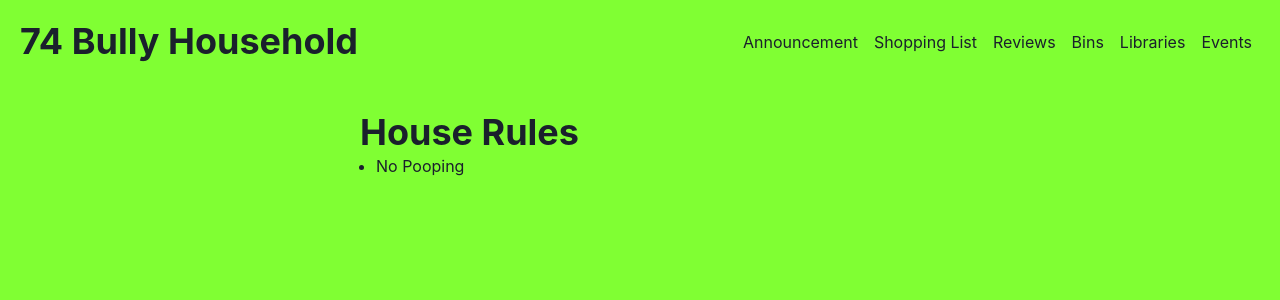
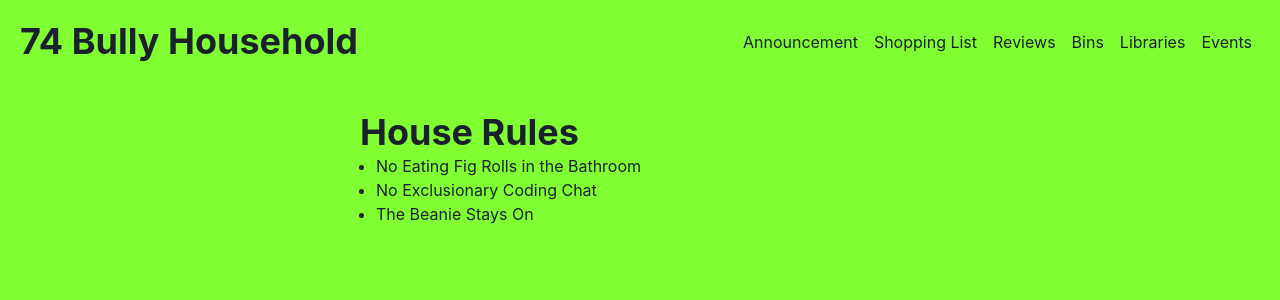
Before and after one commit to jonnyroutley/74bully, a Next.js app in the folder frontend/: page /house-rules in a window 1280 px wide. Shown: the top 300 px of the page. Built offline with nearby package versions, Linux system fonts and the light colour scheme.

Commit message:
work in progress, pulling from main

```diff
--- a/frontend/pages/house-rules.js
+++ b/frontend/pages/house-rules.js
@@ -7,7 +7,9 @@ const HouseRules = () => {
       <Box w='xl' maxW={'100%'} my={5} p={2}>
         <Heading>House Rules</Heading>
         <UnorderedList>
-          <ListItem>No Pooping</ListItem>
+          <ListItem>No Eating Fig Rolls in the Bathroom</ListItem>
+          <ListItem>No Exclusionary Coding Chat</ListItem>
+          <ListItem>The Beanie Stays On</ListItem>
         </UnorderedList>
       </Box>
     </Layout>
```
Also changed, not shown: 1 other file (tests, documents, lock files or other folders).
